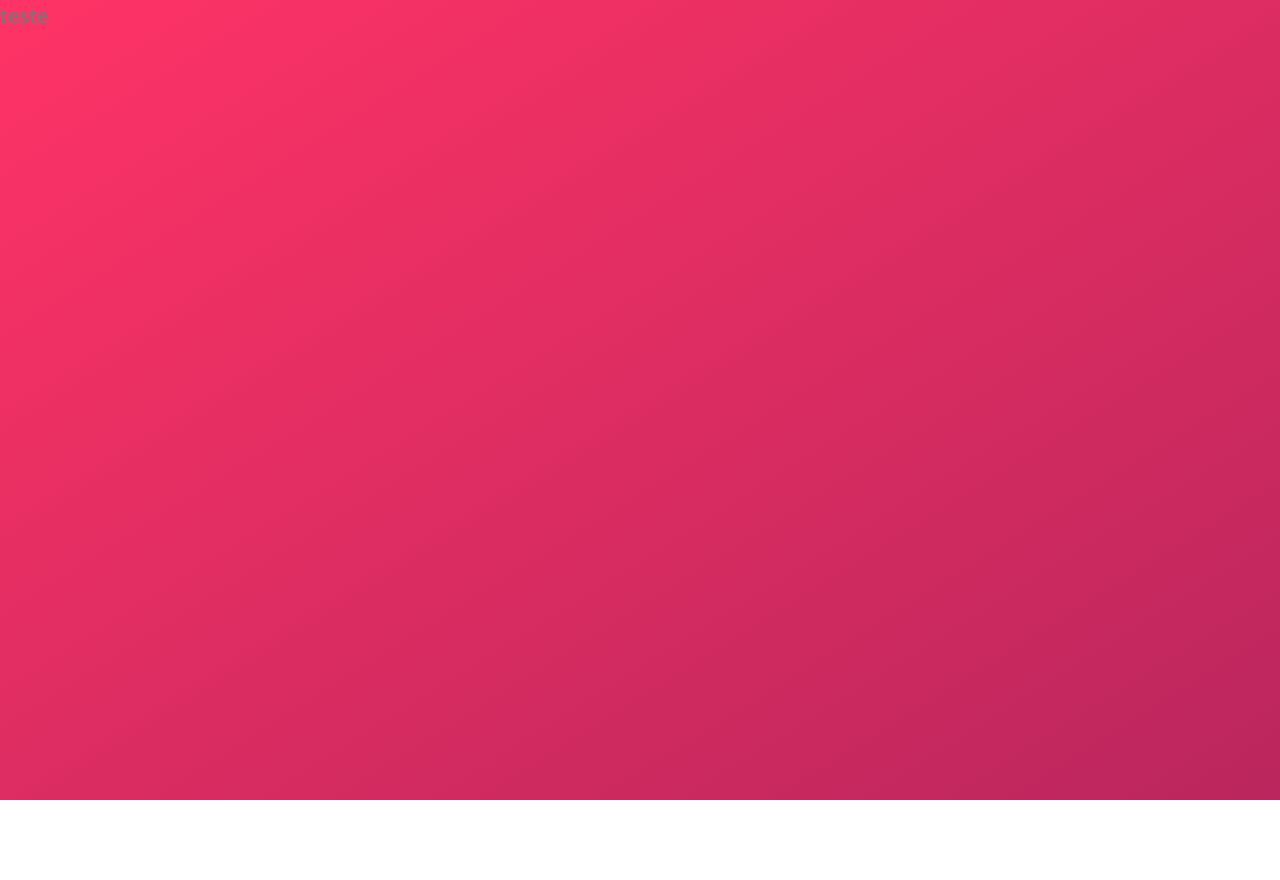
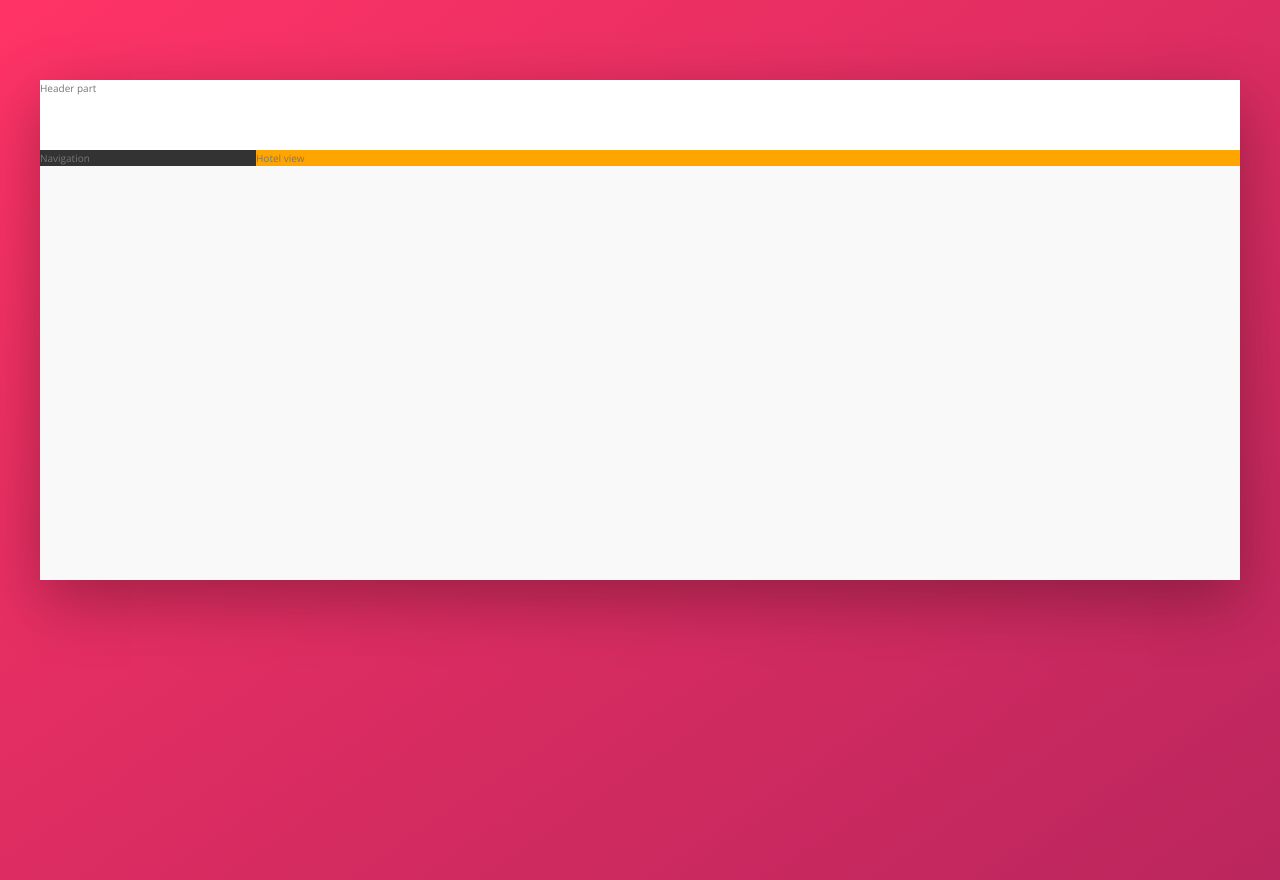
Before and after one commit to emersonhenriquedev/trillo, a website: page index.html in a window 1280 px wide. Before the commit the page ends 800 px from the top, so only its background shows below. Drawn offline with nearby package versions, Linux system fonts and the light colour scheme.

Commit message:
overall layout structured

```diff
--- a/index.html
+++ b/index.html
@@ -13,7 +13,19 @@
 </head>
 
 <body>
-  <h1>teste</h1>
+  <div class="container">
+    <header class="header">
+      Header part
+    </header>
+    <div class="content">
+      <nav class="sidebar">
+        Navigation
+      </nav>
+      <main class="hotel-view">
+        Hotel view
+      </main>
+    </div>
+  </div>
 </body>
 
 </html>
--- a/sass/_base.scss
+++ b/sass/_base.scss
@@ -24,6 +24,8 @@ Grey dark 3: #999
     --color-grey-dark-1: #333;
     --color-grey-dark-2: #777;
     --color-grey-dark-3: #999;
+
+    --shadow-dark: 0 2rem 6rem rgba(0,0,0,.3);
 }
 * {
   margin: 0;
--- a/sass/_layout.scss
+++ b/sass/_layout.scss
@@ -0,0 +1,30 @@
+.container {
+  max-width: 120rem;
+  margin: 8rem auto;
+  background-color: var(--color-grey-light-1);
+  box-shadow: var(--shadow-dark);
+
+  min-height: 50rem;
+}
+
+.header {
+  height: 7rem;
+  background-color: #fff;
+  border-bottom: var(--color-grey-light-2);
+}
+
+.content {
+  display: flex;
+}
+
+.sidebar {
+  background-color: var(--color-grey-dark-1);
+  flex: 0 0 18%;
+}
+
+.hotel-view {
+  background-color: #fff;
+  background-color: orange;
+
+  flex: 1;
+}
```
Also changed, not shown: sass/main.css, 1 other file.
